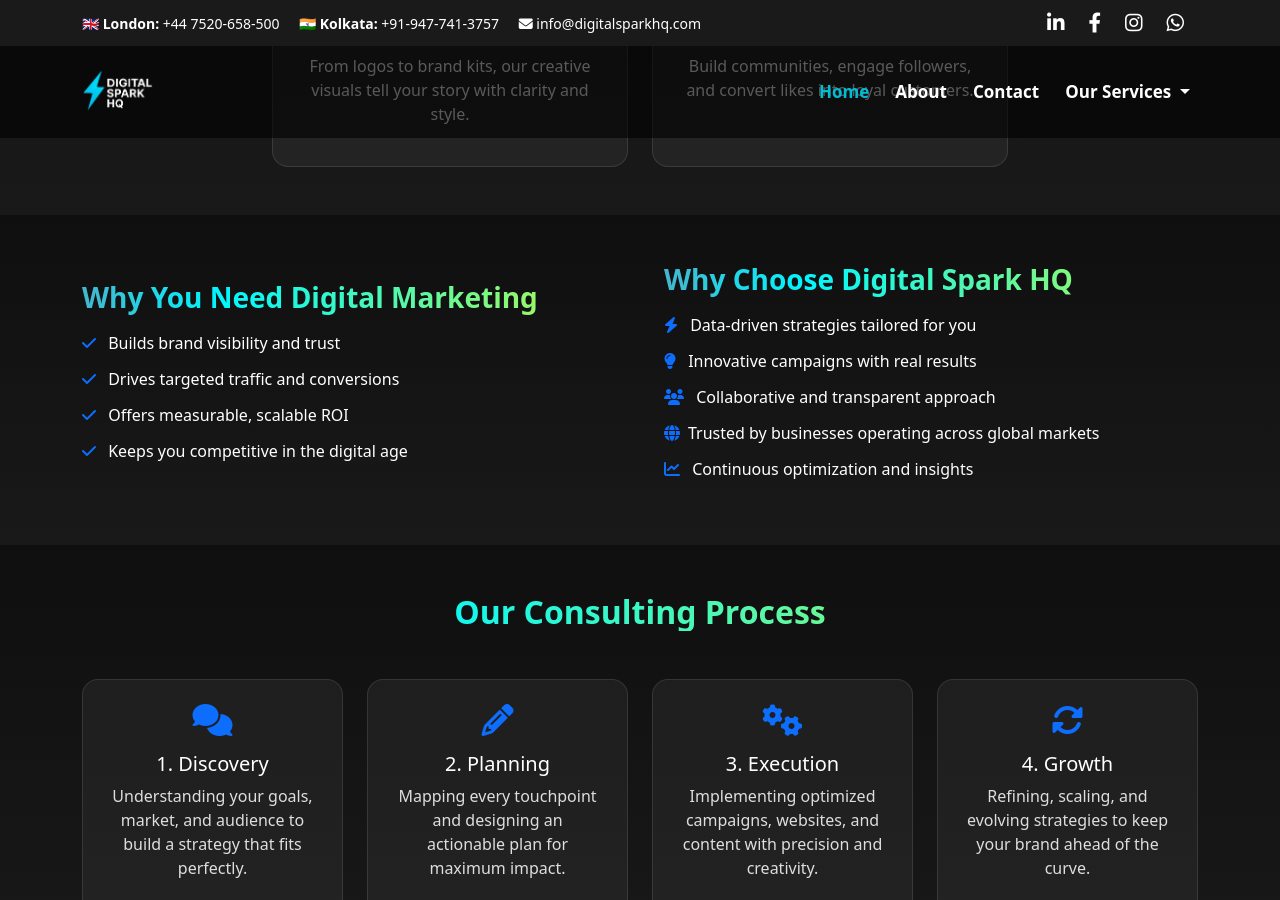
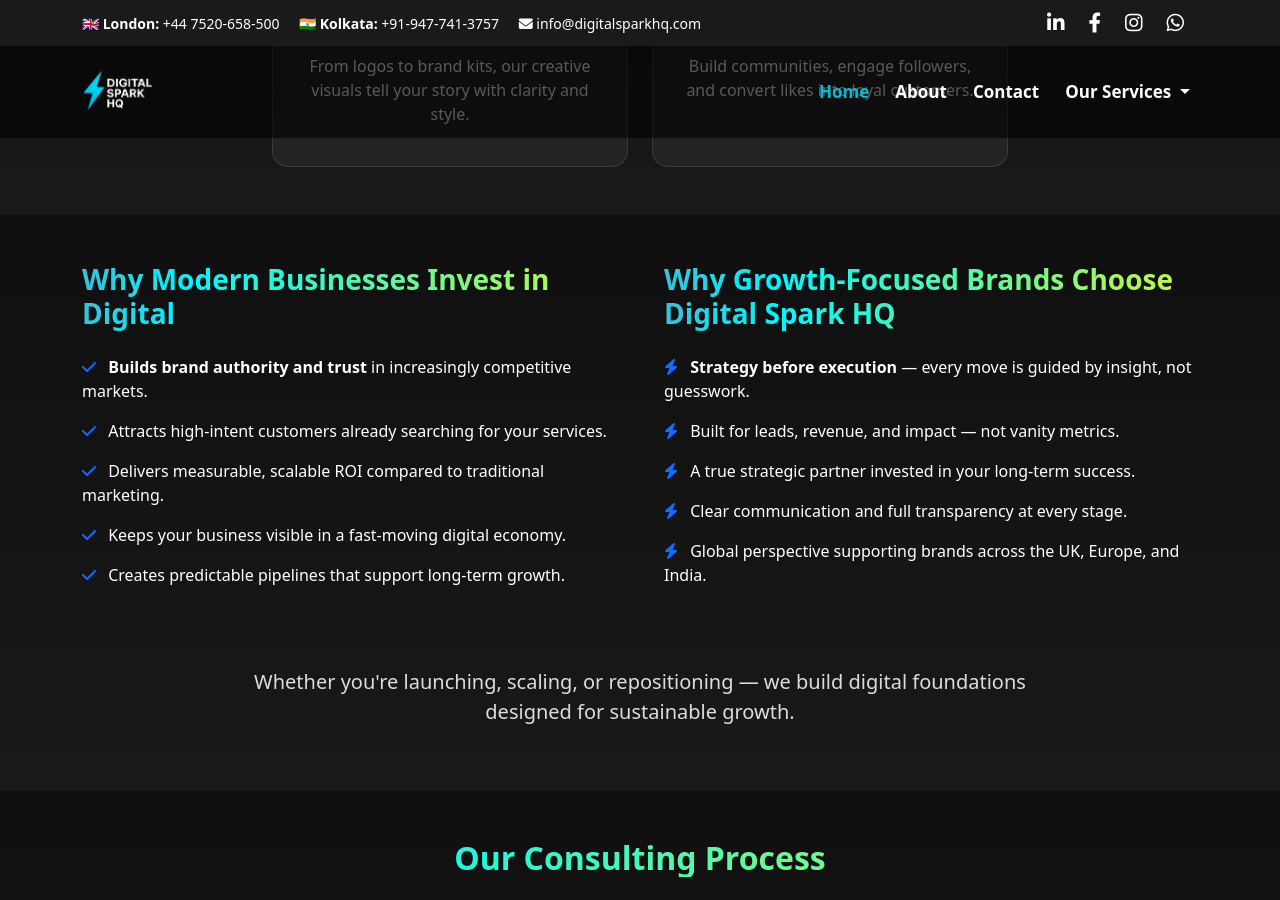
Before and after one commit to Iambiswajit-C/digitalsparkhq, a Jekyll site: the page built from index.md, in a window 1280 px wide and 900 px high, scrolled down 1381 px. Built offline with Jekyll 4.4.1, drawn with Linux system fonts in a browser that asks for light colours.

Commit message:
Update index.md

```diff
--- a/index.md
+++ b/index.md
@@ -92,27 +92,98 @@
 <!-- Why Digital Marketing vs Why Digital Spark HQ -->
 <section id="why-digital" class="py-5 position-relative text-white">
   <div class="container fade-in">
-    <div class="row align-items-center g-5">
-      <div class="col-lg-6">
-        <h3 class="fw-bold gradient-text mb-3">Why You Need Digital Marketing</h3>
-        <ul class="list-unstyled">
-          <li><i class="fa fa-check text-primary me-2"></i> Builds brand visibility and trust</li>
-          <li><i class="fa fa-check text-primary me-2"></i> Drives targeted traffic and conversions</li>
-          <li><i class="fa fa-check text-primary me-2"></i> Offers measurable, scalable ROI</li>
-          <li><i class="fa fa-check text-primary me-2"></i> Keeps you competitive in the digital age</li>
-        </ul>
+    <div class="row align-items-stretch g-5">
+
+      <!-- LEFT -->
+      <div class="col-lg-6 d-flex">
+        <div class="d-flex flex-column h-100">
+
+          <h3 class="fw-bold gradient-text mb-4">
+            Why Modern Businesses Invest in Digital
+          </h3>
+
+          <ul class="list-unstyled flex-grow-1">
+
+            <li class="mb-3">
+              <i class="fa fa-check text-primary me-2"></i>
+              <strong>Builds brand authority and trust</strong> in increasingly competitive markets.
+            </li>
+
+            <li class="mb-3">
+              <i class="fa fa-check text-primary me-2"></i>
+              Attracts high-intent customers already searching for your services.
+            </li>
+
+            <li class="mb-3">
+              <i class="fa fa-check text-primary me-2"></i>
+              Delivers measurable, scalable ROI compared to traditional marketing.
+            </li>
+
+            <li class="mb-3">
+              <i class="fa fa-check text-primary me-2"></i>
+              Keeps your business visible in a fast-moving digital economy.
+            </li>
+
+            <li class="mb-3">
+              <i class="fa fa-check text-primary me-2"></i>
+              Creates predictable pipelines that support long-term growth.
+            </li>
+
+          </ul>
+
+        </div>
       </div>
-      <div class="col-lg-6">
-        <h3 class="fw-bold gradient-text mb-3">Why Choose Digital Spark HQ</h3>
-        <ul class="list-unstyled">
-          <li><i class="fa fa-bolt text-primary me-2"></i> Data-driven strategies tailored for you</li>
-          <li><i class="fa fa-lightbulb text-primary me-2"></i> Innovative campaigns with real results</li>
-          <li><i class="fa fa-users text-primary me-2"></i> Collaborative and transparent approach</li>
-          <li><i class="fa fa-globe text-primary me-2"></i>Trusted by businesses operating across global markets</li>
-          <li><i class="fa fa-chart-line text-primary me-2"></i> Continuous optimization and insights</li>
-        </ul>
+
+
+      <!-- RIGHT -->
+      <div class="col-lg-6 d-flex">
+        <div class="d-flex flex-column h-100">
+
+          <h3 class="fw-bold gradient-text mb-4">
+            Why Growth-Focused Brands Choose Digital Spark HQ
+          </h3>
+
+          <ul class="list-unstyled flex-grow-1">
+
+            <li class="mb-3">
+              <i class="fa fa-bolt text-primary me-2"></i>
+              <strong>Strategy before execution</strong> — every move is guided by insight, not guesswork.
+            </li>
+
+            <li class="mb-3">
+              <i class="fa fa-bolt text-primary me-2"></i>
+              Built for leads, revenue, and impact — not vanity metrics.
+            </li>
+
+            <li class="mb-3">
+              <i class="fa fa-bolt text-primary me-2"></i>
+              A true strategic partner invested in your long-term success.
+            </li>
+
+            <li class="mb-3">
+              <i class="fa fa-bolt text-primary me-2"></i>
+              Clear communication and full transparency at every stage.
+            </li>
+
+            <li class="mb-3">
+              <i class="fa fa-bolt text-primary me-2"></i>
+              Global perspective supporting brands across the UK, Europe, and India.
+            </li>
+
+          </ul>
+
+        </div>
       </div>
+
     </div>
+
+    <!-- TRUST LINE -->
+    <div class="text-center mt-5">
+      <p class="lead text-white-75 mx-auto" style="max-width:850px;">
+        Whether you're launching, scaling, or repositioning — we build digital foundations designed for sustainable growth.
+      </p>
+    </div>
+
   </div>
 </section>
 
```
